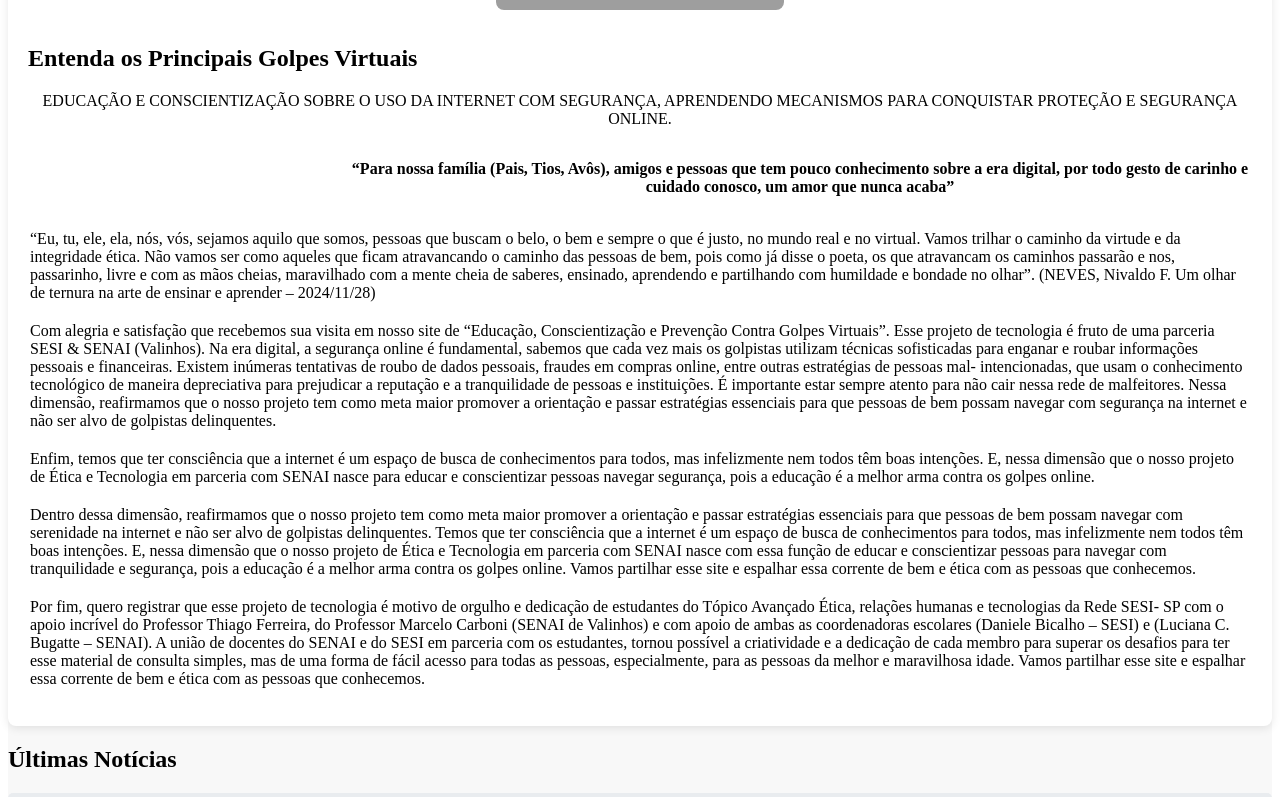
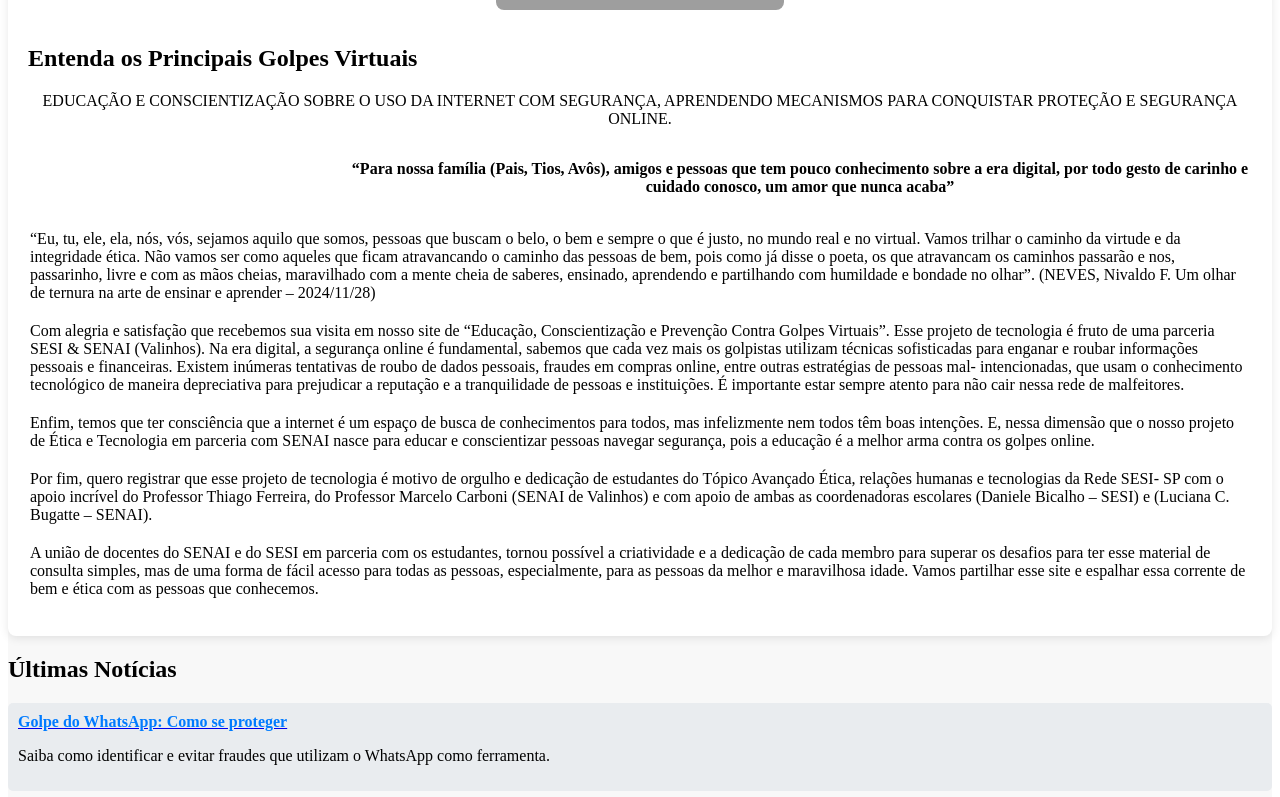
Before and after one commit to GuiHJLima/projetoTa, a Next.js app: page / in a window 1280 px wide. Shown: the part 365-1162 px from the top of the page. Built offline with nearby package versions, Linux system fonts and the light colour scheme; grey boxes are pictures that could not be loaded.

Commit message:
feat: new text

```diff
--- a/app/page.jsx
+++ b/app/page.jsx
@@ -48,7 +48,7 @@ export default function Home() {
           <p className={styles.text}>
             Com alegria e satisfação que recebemos sua visita em nosso site de
             “Educação, Conscientização e Prevenção Contra Golpes Virtuais”. Esse
-            projeto de tecnologia é fruto de uma parceria SESI &amp; SENAI
+            projeto de tecnologia é fruto de uma parceria SESI & SENAI
             (Valinhos). Na era digital, a segurança online é fundamental,
             sabemos que cada vez mais os golpistas utilizam técnicas
             sofisticadas para enganar e roubar informações pessoais e
@@ -57,10 +57,7 @@ export default function Home() {
             intencionadas, que usam o conhecimento tecnológico de maneira
             depreciativa para prejudicar a reputação e a tranquilidade de
             pessoas e instituições. É importante estar sempre atento para não
-            cair nessa rede de malfeitores. Nessa dimensão, reafirmamos que o
-            nosso projeto tem como meta maior promover a orientação e passar
-            estratégias essenciais para que pessoas de bem possam navegar com
-            segurança na internet e não ser alvo de golpistas delinquentes.{" "}
+            cair nessa rede de malfeitores.{" "}
           </p>
           <p className={styles.text}>
             Enfim, temos que ter consciência que a internet é um espaço de busca
@@ -73,31 +70,22 @@ export default function Home() {
 
           <p className={styles.text}>
             {" "}
-            Dentro dessa dimensão, reafirmamos que o nosso projeto tem como meta
-            maior promover a orientação e passar estratégias essenciais para que
-            pessoas de bem possam navegar com serenidade na internet e não ser
-            alvo de golpistas delinquentes. Temos que ter consciência que a
-            internet é um espaço de busca de conhecimentos para todos, mas
-            infelizmente nem todos têm boas intenções. E, nessa dimensão que o
-            nosso projeto de Ética e Tecnologia em parceria com SENAI nasce com
-            essa função de educar e conscientizar pessoas para navegar com
-            tranquilidade e segurança, pois a educação é a melhor arma contra os
-            golpes online. Vamos partilhar esse site e espalhar essa corrente de
-            bem e ética com as pessoas que conhecemos.
-          </p>
-          <p className={styles.text}>
             Por fim, quero registrar que esse projeto de tecnologia é motivo de
             orgulho e dedicação de estudantes do Tópico Avançado Ética, relações
             humanas e tecnologias da Rede SESI- SP com o apoio incrível do
             Professor Thiago Ferreira, do Professor Marcelo Carboni (SENAI de
             Valinhos) e com apoio de ambas as coordenadoras escolares (Daniele
-            Bicalho – SESI) e (Luciana C. Bugatte – SENAI). A união de docentes
-            do SENAI e do SESI em parceria com os estudantes, tornou possível a
-            criatividade e a dedicação de cada membro para superar os desafios
-            para ter esse material de consulta simples, mas de uma forma de
-            fácil acesso para todas as pessoas, especialmente, para as pessoas
-            da melhor e maravilhosa idade. Vamos partilhar esse site e espalhar
-            essa corrente de bem e ética com as pessoas que conhecemos.
+            Bicalho – SESI) e (Luciana C. Bugatte – SENAI).
+          </p>
+          <p className={styles.text}>
+          A união de docentes do SENAI e do SESI em parceria com os estudantes,
+tornou possível a criatividade e a dedicação de cada membro para superar os
+desafios para ter esse material de consulta simples, mas de uma forma de fácil
+acesso para todas as pessoas, especialmente, para as pessoas da melhor e
+
+maravilhosa idade.
+Vamos partilhar esse site e espalhar essa corrente de bem e ética com as
+pessoas que conhecemos.
           </p>
         </div>
       </div>
```
